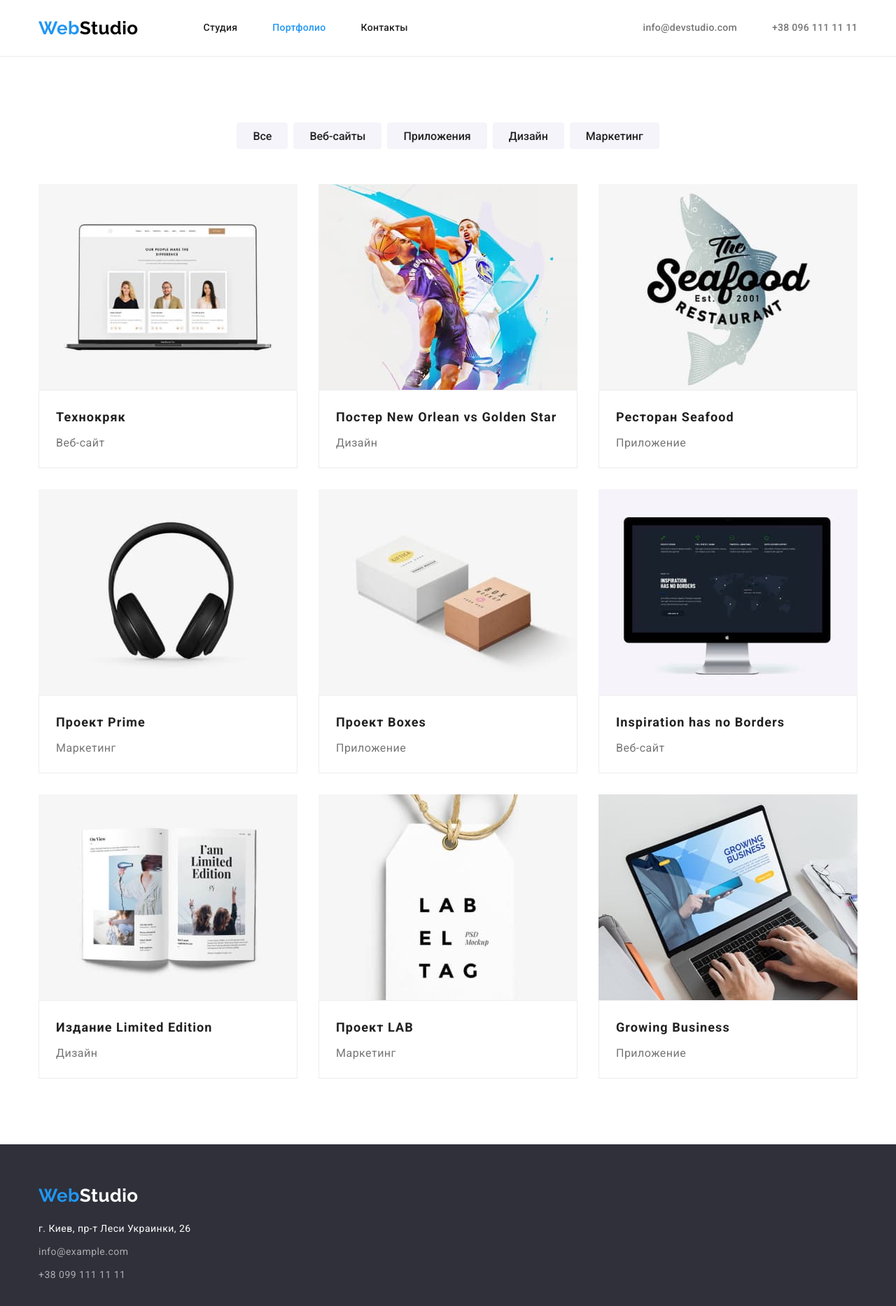
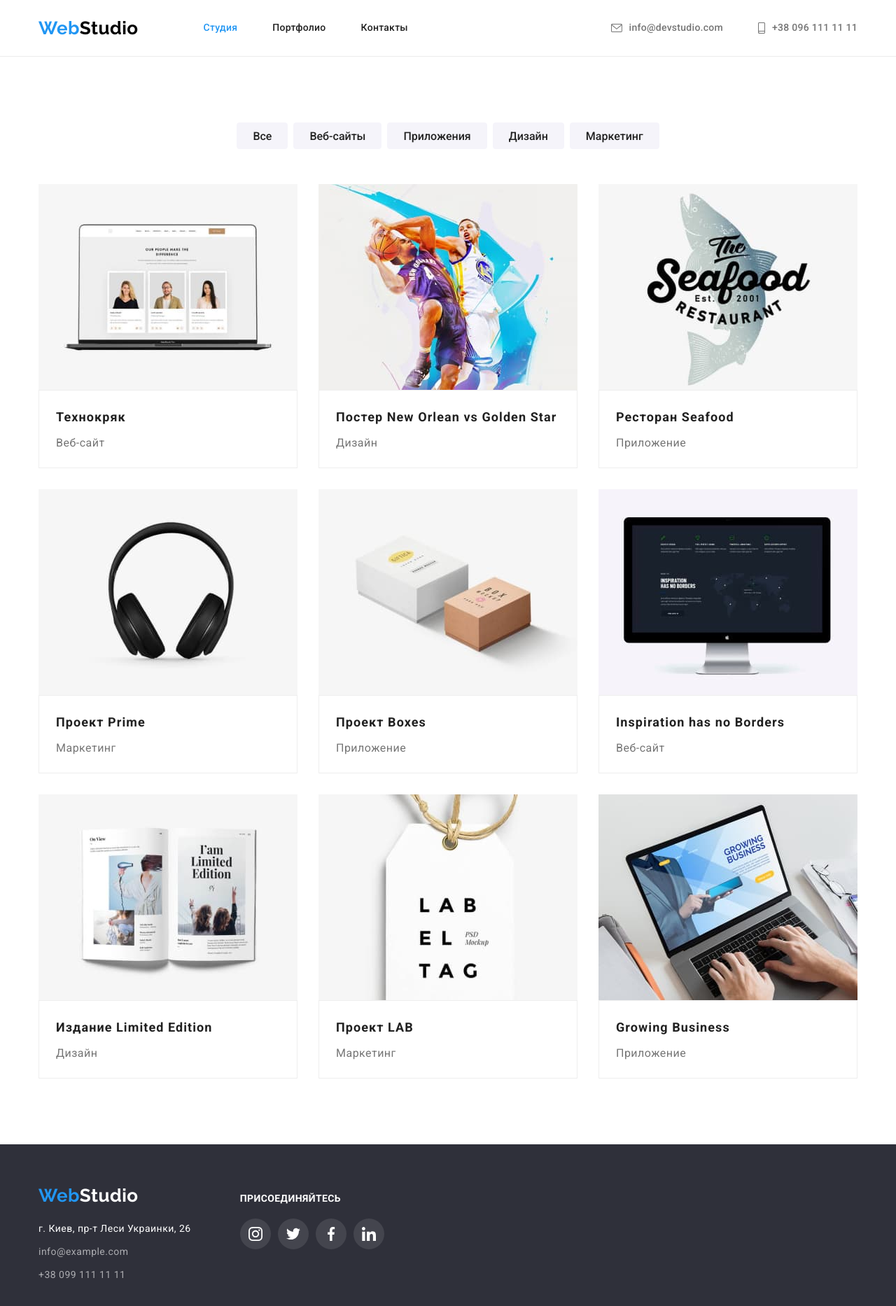
Before and after one commit to VladShapoval/goit-markup-hw-04, a plain HTML site: page portfolio.html in a window 1280 px wide. Shown: the whole page at 70% size. Drawn offline with nearby package versions, Linux system fonts and the light colour scheme.

Commit message:
Готовая д/з №4

```diff
--- a/css/style.css
+++ b/css/style.css
@@ -118,6 +118,7 @@ a.item:focus .icon-smartphone {
 }
 
 .address .item {
+    fill: #757575;
     align-items: center;
     margin-top: 0;
     margin-bottom: 0;
--- a/portfolio.html
+++ b/portfolio.html
@@ -16,14 +16,24 @@
         <a href="./index.html" class="logo"><span>Web</span>Studio</a>
         <nav class="navi">
           <ul class="site-nav list">
-            <li class="item"><a href="./index.html">Студия</a></li>
-            <li class="item"><a href="./portfolio.html" class="link current">Портфолио</a></li>
+            <li class="item"><a href="./index.html" class="link current">Студия</a></li>
+            <li class="item"><a href="./portfolio.html">Портфолио</a></li>
             <li class="item"><a href="">Контакты</a></li>
           </ul>
         </nav>
         <div class="address">
-          <a class="item" href="mailto:info@devstudio.com"> info@devstudio.com</a>
-          <a class="item" href="tel:+380961111111">+38 096 111 11 11</a>
+            <a class="item" href="mailto:info@devstudio.com">
+              <svg class="icon" width="16px" height="12px">
+                <use href="./images/symbol-defs.svg#envelope"></use>
+              </svg>
+              info@devstudio.com
+            </a>
+            <a class="item" href="tel:+380961111111">
+              <svg class="icon" width="10px" height="16px">
+                <use href="./images/symbol-defs.svg#smartphone"></use>
+              </svg>
+              +38 096 111 11 11
+            </a>
         </div>
        </div>
     </div>
@@ -131,6 +141,8 @@
     <footer>
       <section class="footer">
         <div class="container">
+          <div class="footer-wrapper">
+            <div>
               <a href="Web-Studio" class="logo"><span>Web</span><span class="studio">Studio</span></a>
               <address class="navigation">
                 <p class="nav">г. Киев, пр-т Леси Украинки, 26</p>
@@ -138,6 +150,42 @@
                 <a href="tel:+380961111111" class="address-nav" >+38 099 111 11 11</a>
               </address>
             </div>
+              <div class="socials-footer">
+                <b>присоединяйтесь</b>
+                <ul class="socials-icon">
+                  <li class="list">
+                    <a class="social-logotip" href="#">
+                      <svg width="20px" height="20px" >
+                      <use href="./images/symbol-defs.svg#instagram"></use>
+                      </svg>
+                  </a>
+                  </li>
+                  <li class="list">
+                    <a class="social-logotip" href="#">
+                      <svg width="20px" height="20px" >
+                      <use href="./images/symbol-defs.svg#twitter"></use>
+                      </svg>
+                  </a>
+                  </li>
+                  <li class="list">
+                    <a class="social-logotip" href="#">
+                      <svg width="20px" height="20px" >
+                      <use href="./images/symbol-defs.svg#facebook"></use>
+                      </svg>
+                  </a>
+                  </li>
+                  <li class="list">
+                    <a class="social-logotip" href="#">
+                      <svg width="20px" height="20px" >
+                      <use href="./images/symbol-defs.svg#linkedin"></use>
+                      </svg>
+                  </a>
+                  </li>
+                </ul>
+              </div>
+          </div>
+        </div>
+
       </section>
      </footer>
 </body>
```
Also changed, not shown: index.html (+3 -3 lines). Lines whose indentation alone changed are shown as unchanged.
